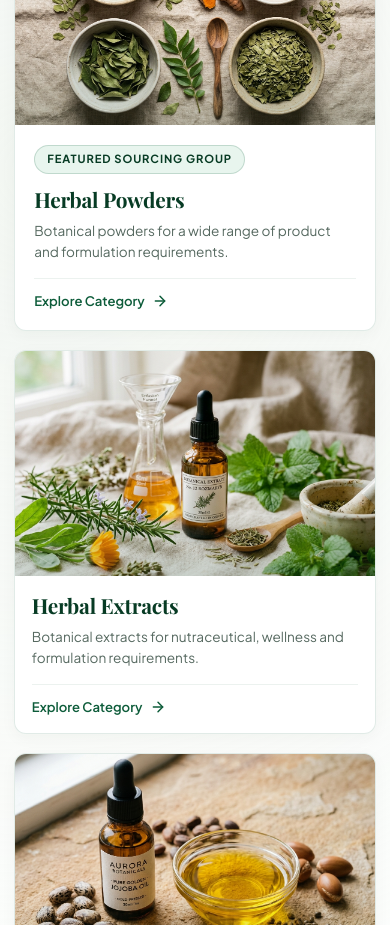
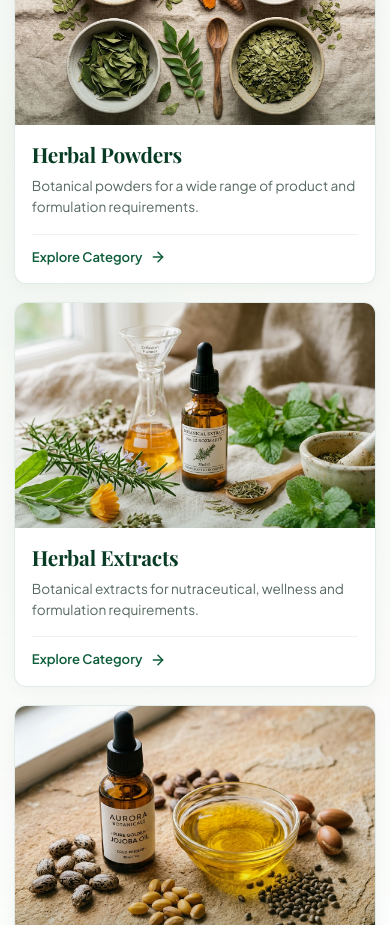
Before and after one commit to yaminaturals/yaminaturalsnewsite, a React (Vite) app: page / in a window 390 px wide. Shown: the part 1420-2345 px from the top of the page. Built offline with nearby package versions, Linux system fonts and the light colour scheme; a web font is replaced by a local one.

Commit message:
style(home): make product categories grid symmetrical with 3 boxes top and 3 boxes bottom

```diff
--- a/src/components/sections/ProductCategoriesSection/ProductCategoriesSection.css
+++ b/src/components/sections/ProductCategoriesSection/ProductCategoriesSection.css
@@ -242,56 +242,12 @@
 }
 
 /* ==========================================================================
-   DESKTOP ASYMMETRIC GRID (>= 1024px / 1280px / 1440px)
+   SYMMETRICAL 3x2 GRID (3 BOXES UP, 3 BOXES DOWN)
    ========================================================================== */
-.categories-grid-compact {
+.categories-grid {
   display: grid;
-  grid-template-columns: repeat(auto-fit, minmax(300px, 1fr));
-  gap: clamp(1.25rem, 2vw, 1.85rem);
-}
-
-@media (min-width: 1024px) {
-  .categories-grid-asymmetric {
-    display: grid;
-    grid-template-columns: repeat(3, 1fr);
-    gap: clamp(1.35rem, 2vw, 1.85rem);
-  }
-
-  /* Large Featured Card (Heroic 2x2 asymmetric block) */
-  .categories-grid-asymmetric .category-card-large {
-    grid-column: span 2;
-    grid-row: span 2;
-    display: grid;
-    grid-template-columns: 1.15fr 0.85fr;
-    align-items: stretch;
-  }
-
-  .categories-grid-asymmetric .category-card-large .category-image-wrapper {
-    height: 100%;
-    min-height: 380px;
-    aspect-ratio: auto;
-  }
-
-  .categories-grid-asymmetric .category-card-large .category-card-content {
-    padding: clamp(1.75rem, 2.5vw, 2.5rem);
-    justify-content: center;
-  }
-
-  .categories-grid-asymmetric .category-card-large .category-card-name {
-    font-size: clamp(1.45rem, 1.30rem + 0.5vw, 1.75rem);
-    margin-bottom: var(--space-3);
-  }
-
-  .categories-grid-asymmetric .category-card-large .category-card-description {
-    font-size: 0.98rem;
-    line-height: 1.6;
-    margin-bottom: var(--space-4);
-  }
-
-  .categories-grid-asymmetric .category-card-large .category-card-action {
-    margin-top: auto;
-    padding-top: var(--space-4);
-  }
+  grid-template-columns: repeat(3, 1fr);
+  gap: clamp(1.35rem, 2vw, 1.85rem);
 }
 
 /* ==========================================================================
@@ -356,26 +312,9 @@
    TABLET BREAKPOINTS (768px to 1023px)
    ========================================================================== */
 @media (max-width: 1023px) and (min-width: 768px) {
-  .categories-grid-asymmetric {
-    display: grid;
+  .categories-grid {
     grid-template-columns: repeat(2, 1fr);
     gap: 1.35rem;
-  }
-
-  .categories-grid-asymmetric .category-card-large {
-    grid-column: span 2;
-    display: grid;
-    grid-template-columns: 1.1fr 0.9fr;
-  }
-
-  .categories-grid-asymmetric .category-card-large .category-image-wrapper {
-    height: 100%;
-    min-height: 280px;
-    aspect-ratio: auto;
-  }
-
-  .categories-grid-asymmetric .category-card-large .category-card-content {
-    padding: 1.5rem;
   }
 }
 
@@ -397,27 +336,9 @@
     line-height: 1.2;
   }
 
-  .categories-grid-asymmetric,
-  .categories-grid-compact {
-    display: grid;
+  .categories-grid {
     grid-template-columns: 1fr;
     gap: 1.15rem;
-  }
-
-  .categories-grid-asymmetric .category-card-large {
-    grid-column: auto;
-    grid-row: auto;
-    display: flex;
-    flex-direction: column;
-  }
-
-  .categories-grid-asymmetric .category-card-large .category-image-wrapper {
-    aspect-ratio: 16 / 10;
-    min-height: auto;
-  }
-
-  .categories-grid-asymmetric .category-card-large .category-card-content {
-    padding: 1.2rem;
   }
 
   .category-image-wrapper {
--- a/src/components/sections/ProductCategoriesSection/ProductCategoriesSection.tsx
+++ b/src/components/sections/ProductCategoriesSection/ProductCategoriesSection.tsx
@@ -87,21 +87,12 @@ export const ProductCategoriesSection: React.FC = () => {
             </div>
           </div>
         ) : (
-          <div
-            className={`categories-grid ${
-              categories.length <= 3 ? 'categories-grid-compact' : 'categories-grid-asymmetric'
-            }`}
-          >
-            {categories.map((category, index) => {
-              const isLargeFeatured = index === 0 && categories.length >= 4;
-
-              return (
+          <div className="categories-grid">
+            {categories.map((category, index) => (
               <Link
                 key={category.id}
                 to={`/products?category=${category.slug}`}
-                  className={`category-card animate-fade-up delay-${Math.min(index + 1, 6)} ${
-                    isLargeFeatured ? 'category-card-large' : ''
-                  }`}
+                className={`category-card animate-fade-up delay-${Math.min(index + 1, 6)}`}
                 aria-label={`Explore ${category.name} category`}
               >
                 <div className="category-image-wrapper">
@@ -132,11 +123,6 @@ export const ProductCategoriesSection: React.FC = () => {
                 </div>
 
                 <div className="category-card-content">
-                    {isLargeFeatured && (
-                      <span className="featured-category-pill" aria-hidden="true">
-                        Featured Sourcing Group
-                      </span>
-                    )}
                   <h3 className="category-card-name">{category.name}</h3>
                   <p className="category-card-description">{category.shortDescription}</p>
 
@@ -159,8 +145,7 @@ export const ProductCategoriesSection: React.FC = () => {
                   </div>
                 </div>
               </Link>
-              );
-            })}
+            ))}
           </div>
         )}
 
```
Lines whose indentation alone changed are shown as unchanged.
